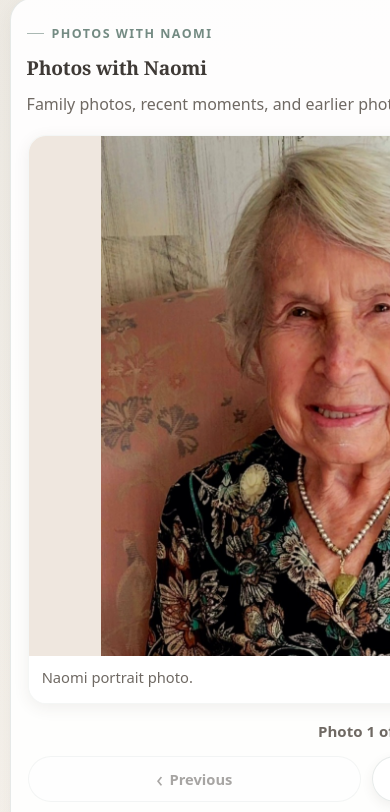
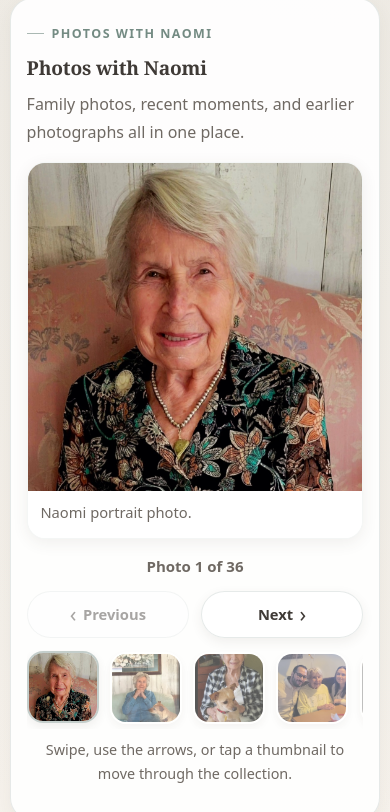
Before and after one commit to jonrauck/GrandmaGantert, a plain HTML site: page index.html in a window 390 px wide. Shown: the part 920-1732 px from the top of the page. Drawn offline with Linux system fonts and the light colour scheme; grey boxes are pictures that could not be loaded.

Commit message:
Fix carousel image sizing on mobile

```diff
--- a/index.html
+++ b/index.html
@@ -238,6 +238,7 @@
       border: 1px solid var(--border);
       border-radius: var(--radius);
       box-shadow: var(--shadow-soft);
+      min-width: 0;
     }
     .intro-card, .closing-card, .stories-card { padding: 1.25rem; }
     .section-head { max-width: 760px; margin-bottom: 1.3rem; }
@@ -259,7 +260,7 @@
       margin: 0.9rem auto 0;
       width: 100%;
       max-width: 680px;
-      padding-inline: 0.08rem;
+      min-width: 0;
     }
     .scroller-hint {
       font-size: 0.9rem;
@@ -270,6 +271,7 @@
     .media-rail {
       position: relative;
       width: 100%;
+      min-width: 0;
       touch-action: pan-y;
     }
     .media-card {
@@ -282,7 +284,7 @@
       box-shadow: 0 4px 16px rgba(74, 64, 53, 0.08);
       border: 1px solid rgba(116, 139, 131, 0.08);
       flex-direction: column;
-      align-items: stretch;
+      align-items: center;
     }
     .media-card.is-active {
       display: flex;
@@ -295,14 +297,17 @@
     }
     .media-card img {
       display: block;
-      width: 100%;
+      width: auto;
+      max-width: 100%;
       height: auto;
-      max-height: min(62vh, 520px);
+      max-height: min(68svh, 560px);
+      margin: 0 auto;
       object-fit: contain;
       background: #efe7df;
     }
     .caption {
       padding: 0.72rem 0.8rem 0.88rem;
+      width: 100%;
       font-size: 0.92rem;
       color: var(--text-soft);
       line-height: 1.45;
@@ -362,6 +367,7 @@
       overscroll-behavior-x: contain;
       margin-top: 0.8rem;
       padding: 0.08rem 0.08rem 0.32rem;
+      min-width: 0;
       scrollbar-width: thin;
       scroll-snap-type: x proximity;
     }
@@ -475,6 +481,10 @@
       scroll-snap-type: x mandatory;
       padding-bottom: 0.55rem;
       overscroll-behavior-x: contain;
+    }
+    .story-jump,
+    .story-rail {
+      min-width: 0;
     }
     .story-panel {
       flex: 0 0 min(90vw, 720px);
@@ -1078,13 +1088,16 @@
         shell.classList.toggle('has-right-cue', hasOverflow && !atEnd);
       }
 
-      function scrollThumbIntoView(button) {
-        if (!button) return;
+      function scrollThumbIntoView(container, button) {
+        if (!container || !button) return;
 
-        button.scrollIntoView({
-          behavior: prefersReducedMotion ? 'auto' : 'smooth',
-          block: 'nearest',
-          inline: 'center'
+        const targetLeft = button.offsetLeft - (container.clientWidth - button.offsetWidth) / 2;
+        const maxLeft = Math.max(0, container.scrollWidth - container.clientWidth);
+        const nextLeft = Math.max(0, Math.min(targetLeft, maxLeft));
+
+        container.scrollTo({
+          left: nextLeft,
+          behavior: prefersReducedMotion ? 'auto' : 'smooth'
         });
       }
 
@@ -1202,7 +1215,7 @@
           status.textContent = 'Photo ' + (current + 1) + ' of ' + slides.length;
           prevBtn.disabled = current === 0;
           nextBtn.disabled = current === slides.length - 1;
-          scrollThumbIntoView(thumbButtons[current]);
+          scrollThumbIntoView(thumbnails, thumbButtons[current]);
         }
 
         function showSlide(index, options) {
```
